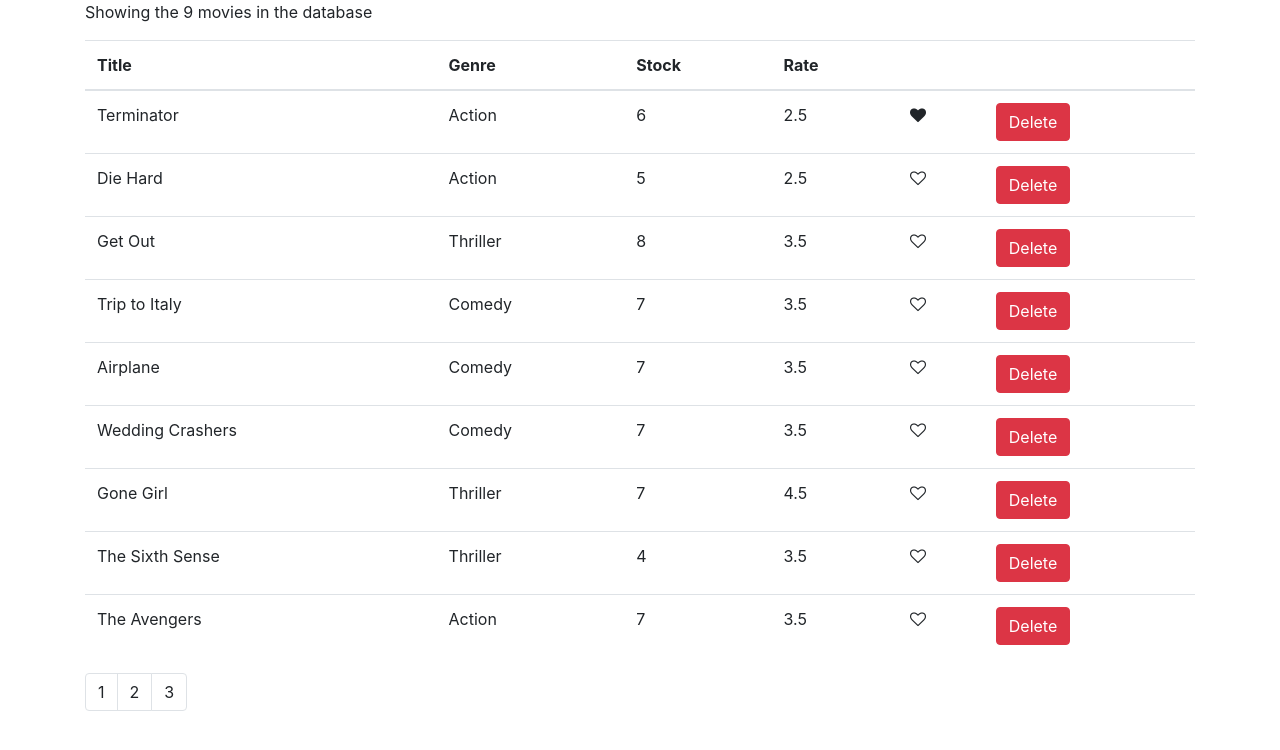
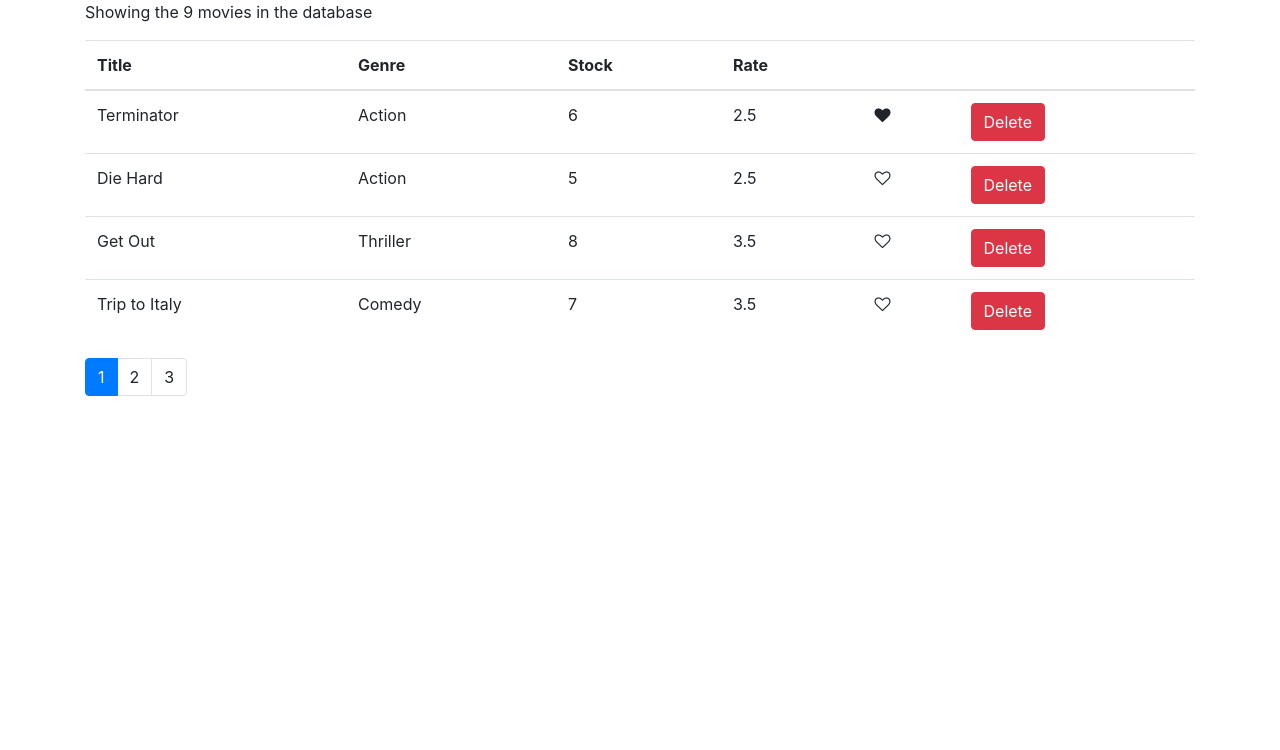
Before and after one commit to hinlocaesar/vidly, a React (Create React App) app in the folder vidly/: page / in a window 1280 px wide. Shown: the top 750 px of the page. Built offline with nearby package versions, Linux system fonts and the light colour scheme.

Commit message:
Added Proptypes on pagination component for rtpe checking

```diff
--- a/vidly/package.json
+++ b/vidly/package.json
@@ -9,6 +9,7 @@
     "bootstrap": "^4.1.1",
     "font-awesome": "^4.7.0",
     "lodash": "^4.17.10",
+    "prop-types": "^15.6.2",
     "react": "^17.0.2",
     "react-dom": "^17.0.2",
     "react-scripts": "4.0.3",
--- a/vidly/src/component/Movies.jsx
+++ b/vidly/src/component/Movies.jsx
@@ -2,10 +2,11 @@
 import { getMovies } from "../services/fakeMovieService";
 import Like from "./common/like";
 import Pagination from "./common/pagination";
-
+import { paginate } from "../utils/paginate";
 class Movies extends Component {
   state = {
     movies: getMovies(),
+    currentPage: 1,
     pageSize: 4,
   };
 
@@ -25,16 +26,18 @@
   };
 
   handlePageChange = (page) => {
-    console.log(page);
+    this.setState({ currentPage: page });
   };
 
   render() {
-    const { length: noofmovies } = this.state.movies;
-    if (noofmovies === 0) return <p>There are no movies in the database</p>;
+    const { length: count } = this.state.movies;
+    const { pageSize, currentPage, movies: allMovies } = this.state;
+    if (count === 0) return <p>There are no movies in the database</p>;
 
+    const movies = paginate(allMovies, currentPage, pageSize);
     return (
       <div>
-        <p>Showing the {noofmovies} movies in the database</p>
+        <p>Showing the {count} movies in the database</p>
         <table className="table">
           <thead>
             <tr>
@@ -47,7 +50,7 @@
             </tr>
           </thead>
           <tbody>
-            {this.state.movies.map((movie) => (
+            {movies.map((movie) => (
               <tr key={movie._id}>
                 <td>{movie.title}</td>
                 <td>{movie.genre.name}</td>
@@ -73,8 +76,9 @@
           </tbody>
         </table>
         <Pagination
-          itemsCount={this.state.movies.length}
-          pageSize={this.state.pageSize}
+          itemsCount={count}
+          pageSize={pageSize}
+          currentPage={currentPage}
           onPageChange={this.handlePageChange}
         />
       </div>
--- a/vidly/src/component/common/pagination.jsx
+++ b/vidly/src/component/common/pagination.jsx
@@ -1,9 +1,10 @@
 import React from "react";
 import _ from "lodash"; //is a optimozes version of a library called _
+import PropTypes from "prop-types";
 
-export default function pagination(props) {
-  const { itemsCount, pageSize } = props;
-
+export default function Pagination(props) {
+  const { itemsCount, pageSize, onPageChange, currentPage } = props;
+  console.log("Hinlo", currentPage);
   const pagesCount = itemsCount / pageSize;
   const pages = _.range(1, pagesCount + 1);
   //[1,2,3].map()
@@ -12,11 +13,23 @@
     <nav>
       <ul className="pagination">
         {pages.map((page) => (
-          <li className="page-item">
-            <a className="page-link">{page}</a>
+          <li
+            key={page}
+            className={page === currentPage ? "page-item active" : "page-item"}
+          >
+            <a className="page-link" onClick={() => onPageChange(page)}>
+              {page}
+            </a>
           </li>
         ))}
       </ul>
     </nav>
   );
 }
+
+Pagination.propTypes = {
+  itemsCount: PropTypes.number.isRequired,
+  pageSize: PropTypes.number.isRequired,
+  onPageChange: PropTypes.func.isRequired,
+  currentPage: PropTypes.number.isRequired,
+};
--- /dev/null
+++ b/vidly/src/utils/paginate.js
@@ -0,0 +1,6 @@
+import _ from "lodash";
+
+export function paginate(items, pageNumber, pageSize) {
+  const startIndex = (pageNumber - 1) * pageSize;
+  return _(items).slice(startIndex).take(pageSize).value();
+}
```
Also changed, not shown: 1 other file (tests, documents, lock files or other folders).
